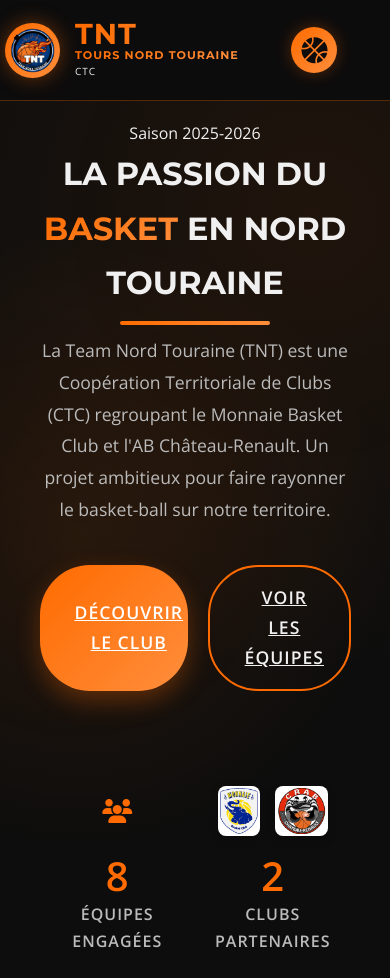
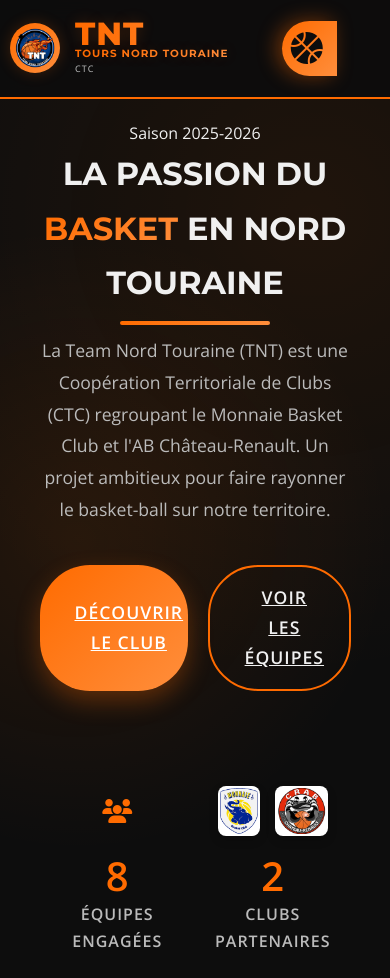
Before and after one commit to batoucode/tnt, a plain HTML site: page index.html in a window 390 px wide. Shown: the top 978 px of the page. Drawn offline with nearby package versions, Linux system fonts and the light colour scheme.

Commit message:
style: implement mockup-inspired mobile header

```diff
--- a/script.js
+++ b/script.js
@@ -604,7 +604,7 @@
     const versionDisplay = document.getElementById('version-display');
     if (versionDisplay) {
         // Cette valeur sera mise à jour par l'agent avant chaque commit
-        const version = "v2026.01.19.11.53";
+        const version = "v2026.01.19.12.00";
         versionDisplay.textContent = `Version: ${version}`;
     }
 }
--- a/style.css
+++ b/style.css
@@ -185,11 +185,14 @@
     color: transparent;
     display: flex;
     flex-direction: column;
+    text-shadow: 0 0 15px rgba(255, 107, 0, 0.2);
 }
 
 .logo-text h1 span {
-    font-size: 32px;
-    line-height: 1;
+    font-size: 38px;
+    line-height: 0.9;
+    font-weight: 800;
+    margin-bottom: -2px;
 }
 
 .logo-text p {
@@ -1210,44 +1213,53 @@
 @media (max-width: 576px) {
     header .container {
         width: 100%;
-        padding: 0 5px;
+        padding: 0 0 0 10px;
     }
 
     header {
-        padding: 8px 0;
+        padding: 6px 0;
+        background: rgba(13, 13, 13, 0.98);
+        border-bottom: 2px solid var(--accent-orange);
     }
 
     .logo-img {
-        width: 55px;
-        height: 55px;
+        width: 50px;
+        height: 50px;
+        box-shadow: 0 0 15px var(--accent-glow);
     }
 
     .logo-text h1 {
         flex-direction: column;
         align-items: flex-start;
         gap: 0;
-        font-size: 0.7rem;
-        line-height: 1.1;
+        font-size: 0.65rem;
+        letter-spacing: 1px;
+        line-height: 1;
     }
 
     .logo-text h1 span {
-        font-size: 1.8rem;
+        font-size: 2rem;
+        margin-bottom: 0px;
     }
 
     .logo-text p {
-        font-size: 10px !important;
+        font-size: 9px !important;
         margin-top: 2px;
+        opacity: 0.8;
     }
 
     .mobile-menu-btn {
-        width: 46px;
-        height: 46px;
-        font-size: 26px;
-        border-radius: 50%;
+        width: 55px;
+        height: 55px;
+        font-size: 32px;
+        border-radius: 50% 0 0 50%;
         display: flex;
         align-items: center;
         justify-content: center;
-        margin-right: -5px;
+        margin-right: 0px;
+        background: var(--gradient-orange);
+        box-shadow: -5px 0 20px rgba(255, 107, 0, 0.4);
+        padding-right: 5px;
     }
 
     .hero {
```
